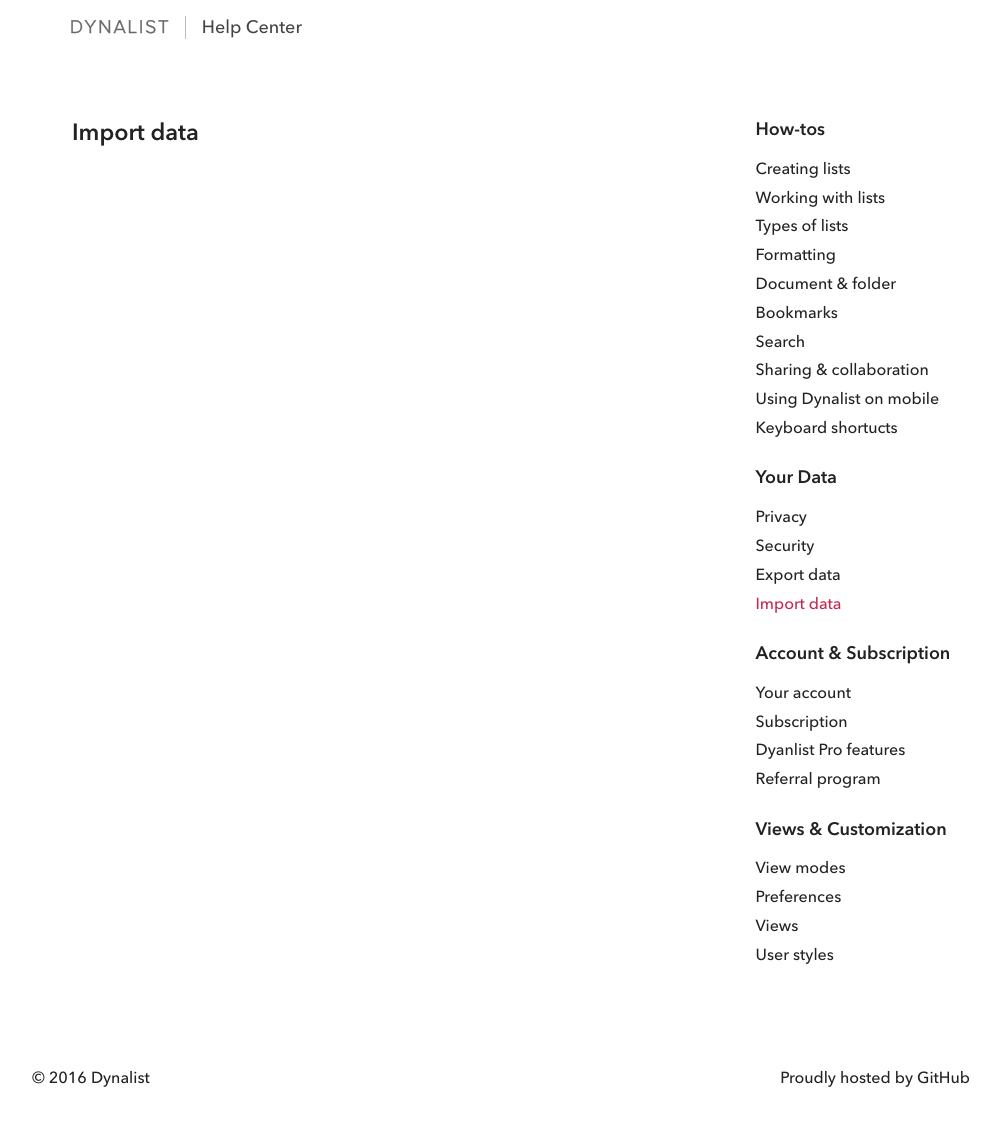
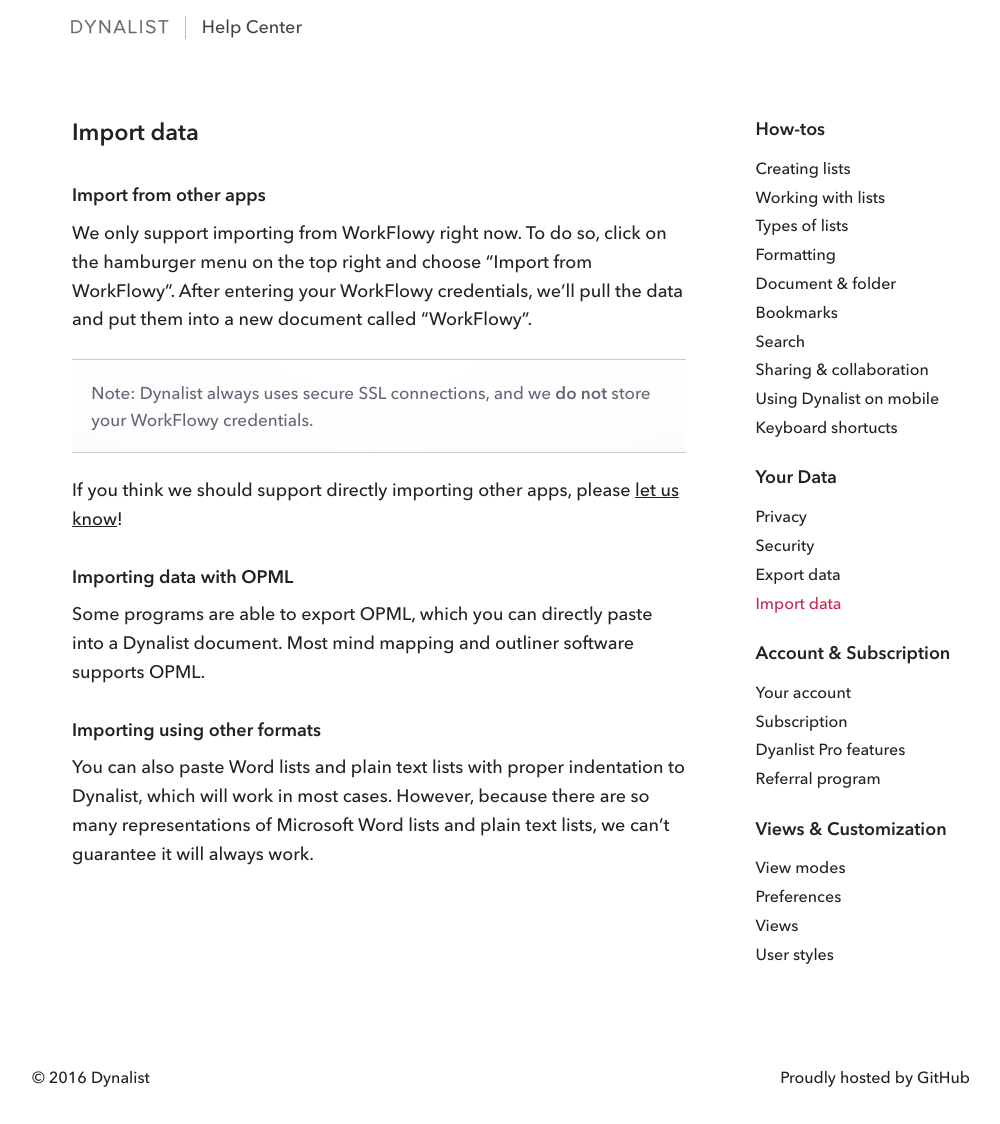
Before and after one commit to mdrain/dynalist-help, a Jekyll site: the page built from _articles/import.md, in a window 1280 px wide. Shown: the whole page, without its empty margins (139-1139 px from the left). Built offline with Jekyll 4.4.1, drawn with Linux system fonts in a browser that asks for light colours.

Commit message:
Added import page; made feedback url a constant

```diff
--- a/_articles/import.md
+++ b/_articles/import.md
@@ -3,3 +3,19 @@
 title: Import data
 permalink: /import/
 ---
+
+#### Import from other apps
+
+We only support importing from WorkFlowy right now. To do so, click on the hamburger menu on the top right and choose "Import from WorkFlowy". After entering your WorkFlowy credentials, we'll pull the data and put them into a new document called "WorkFlowy".
+
+> Note: Dynalist always uses secure SSL connections, and we **do not** store your WorkFlowy credentials.
+
+If you think we should support directly importing other apps, please [let us know]({{ site.feedback_url }})!
+
+#### Importing data with OPML
+
+Some programs are able to export OPML, which you can directly paste into a Dynalist document. Most mind mapping and outliner software supports OPML.
+
+#### Importing using other formats
+
+You can also paste Word lists and plain text lists with proper indentation to Dynalist, which will work in most cases. However, because there are so many representations of Microsoft Word lists and plain text lists, we can't guarantee it will always work.
--- a/_config.yml
+++ b/_config.yml
@@ -15,6 +15,7 @@
 baseurl: "/dynalist-help" # the subpath of your site, e.g. /blog
 url: "http://127.0.0.1:4000" # the base hostname & protocol for your site
 twitter_username: DynalistHQ
+feedback_url: "https://dynalist.io/feedback"
 
 collections:
   articles:
```
Also changed, not shown: _articles/account.md (+3 -3 lines), _articles/subscription.md (+1 -1 lines).
